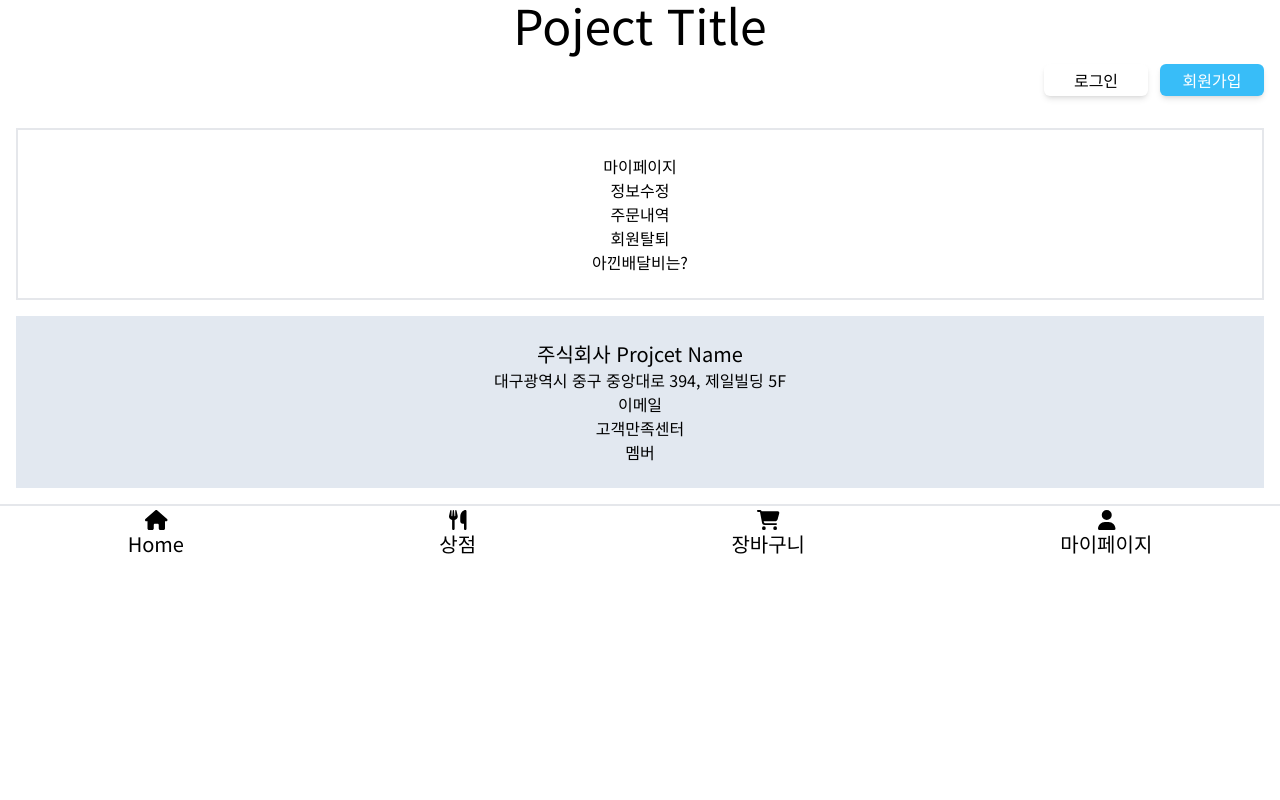
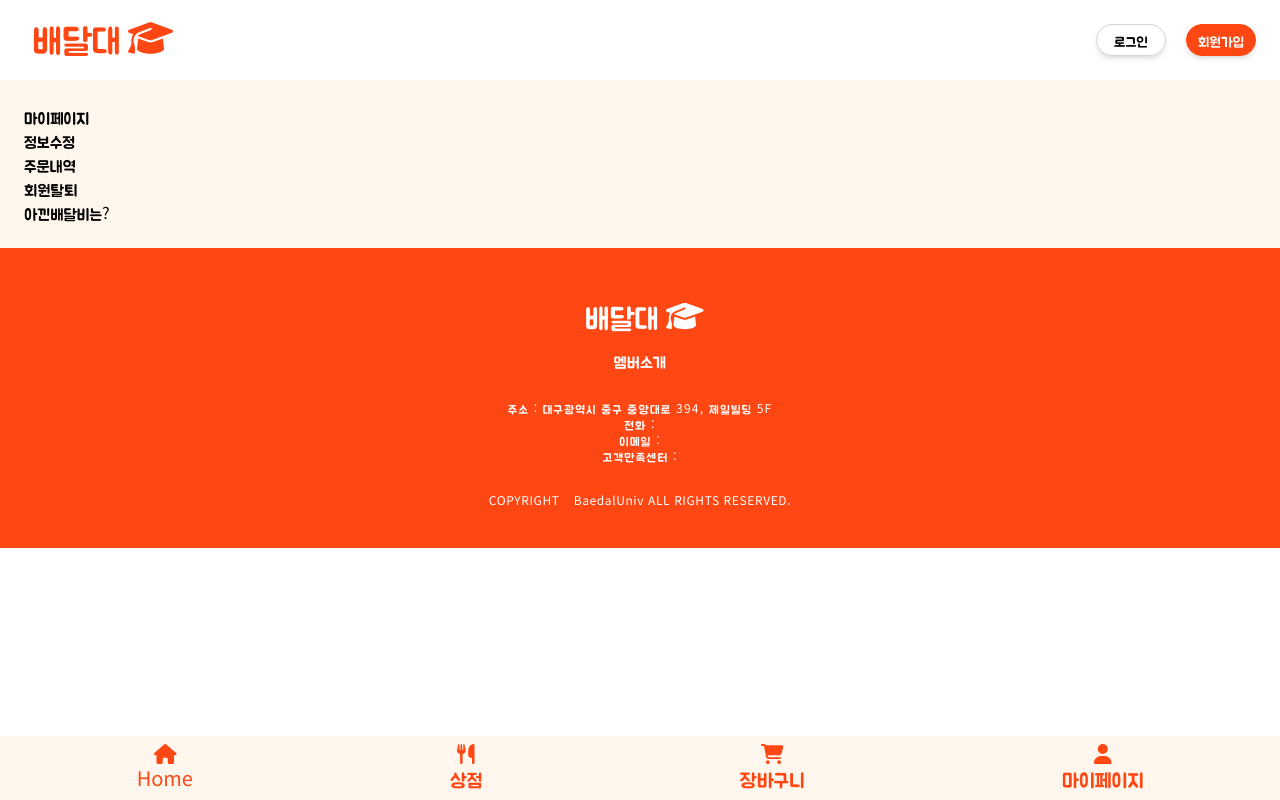
Before and after one commit to Banjae/BaedalUniv, a React (Create React App) app: page /Mypage in a window 1280 px wide. Built offline with nearby package versions, Linux system fonts and the light colour scheme.

Commit message:
헤더 / 푸터 / 고정메뉴 작업 및 메인컬러 설정

```diff
--- a/public/index.html
+++ b/public/index.html
@@ -6,7 +6,7 @@
     <!-- seo  적용 예정 -->
     <!-- favicon 적용 예정 -->
 
-    <title>배달돼?배달대!</title>
+    <title>배달대</title>
   </head>
   <body>
     <div id="root"></div>
--- a/src/App.css
+++ b/src/App.css
@@ -1,5 +1,10 @@
 @import url("https://fonts.googleapis.com/css2?family=Noto+Sans+KR:wght@300;400;500;700&display=swap");
 
+@font-face {
+  font-family: "baedal";
+  src: url("../src/assets/BMJUA_ttf.ttf");
+}
+
 body {
-  font-family: "Noto Sans KR", sans-serif;
+  font-family: "Noto Sans KR", "baedal", sans-serif;
 }
--- a/src/App.js
+++ b/src/App.js
@@ -20,9 +20,7 @@ import tw from "tailwind-styled-components";
 
 const Container = tw.div`
   p-6
-  m-4
-  text-center
-  border-2
+  bg-orange-50
 `;
 
 function App() {
--- a/src/components/FixMenu.js
+++ b/src/components/FixMenu.js
@@ -14,10 +14,11 @@ import tw from "tailwind-styled-components";
 const Fixmenu = () => {
   const Fix = tw.div`
     fixed
+    bottom-0
     w-full
     bg-white
-    border-t-2
     center
+    p-2
   `;
 
   const FixUl = tw.ul`
@@ -30,11 +31,11 @@ const Fixmenu = () => {
     flex-col
     items-center
     text-xl
-    m-1
+    text-main
   `;
   return (
     <>
-      <Fix>
+      <Fix className="bg-orange-50">
         <FixUl>
           <FixLi>
             <FontAwesomeIcon icon={faHouse} />
--- a/src/components/Footer.js
+++ b/src/components/Footer.js
@@ -1,32 +1,65 @@
 import React from "react";
 import { Link } from "react-router-dom";
+
+// FontAwesome Icon 적용
+import { FontAwesomeIcon } from "@fortawesome/react-fontawesome";
+import { faGraduationCap } from "@fortawesome/free-solid-svg-icons";
 
 // tailwind-styled-component
 import tw from "tailwind-styled-components";
 
-const Foot = tw.div`
-  bg-slate-200
-  p-6
-  m-4
+const Footer = () => {
+  const FootContainer = tw.div`
+  flex
+  flex-col
+  items-center
+  bg-main
+  text-white
+  p-10
+  `;
+
+  const FootTitle = tw.div`
+  text-3xl
+  font-baedal
+  text-main
+  text-white
+  m-3
+  `;
+
+  const FootUl = tw.ul`
   text-center
-`;
+  text-xs
+  tracking-widest
+  m-7
+  `;
 
-const Footer = () => {
+  const FootSpan = tw.span`
+  text-xs
+  text-slate-200
+  font-thin
+  `;
+
   return (
     <footer>
-      <Foot>
+      <FootContainer>
+        <FootTitle>
+          <span className="m-2">배달대</span>
+          <FontAwesomeIcon icon={faGraduationCap} />
+        </FootTitle>
         <div>
-          <div className="text-xl">주식회사 Projcet Name</div>
-          <ul>
-            <li> 대구광역시 중구 중앙대로 394, 제일빌딩 5F</li>
-            <li> 이메일 </li>
-            <li> 고객만족센터</li>
-            <li>
-              <Link to="/about">멤버</Link>
-            </li>
-          </ul>
+          <Link to="/About">멤버소개</Link>
         </div>
-      </Foot>
+        <FootUl>
+          <li>주소 : 대구광역시 중구 중앙대로 394, 제일빌딩 5F</li>
+          <li>전화 :</li>
+          <li>이메일 : </li>
+          <li>고객만족센터 :</li>
+        </FootUl>
+        <span className="text-xs tracking-wider">
+          {" "}
+          COPYRIGHT ㈜BaedalUniv ALL RIGHTS RESERVED.
+        </span>
+      </FootContainer>
     </footer>
   );
 };
--- a/src/components/Header.js
+++ b/src/components/Header.js
@@ -1,5 +1,9 @@
 import React from "react";
 import { Link } from "react-router-dom";
+
+// FontAwesome Icon 적용
+import { FontAwesomeIcon } from "@fortawesome/react-fontawesome";
+import { faGraduationCap } from "@fortawesome/free-solid-svg-icons";
 
 // tailwind-styled-component
 import tw from "tailwind-styled-components";
@@ -7,39 +11,62 @@ import tw from "tailwind-styled-components";
 const Header = () => {
   const userinfo = "";
 
-  const LogBt = tw.li`
+  const HeadContainer = tw.div`
   flex
-    rounded-md
-    border-sky-300
+  justify-between
+  bg-white
+  px-6
+  h-20
+  `;
+
+  const HeadTitle = tw.div`
+  flex
+  items-center
+  text-4xl
+  font-baedal
+  text-main
+  `;
+
+  const LogBt = tw.div`
+  flex
+  justify-center
+  items-center
+  rounded-full
   shadow-md
-    bg-white
-    w-1/12
+  border
+  border-gray-300
+  text-sm
+  w-1/2
   h-8
-    items-center
-    justify-center
+  `;
 
-  `;
   const SignBt = tw.li`
   flex
-    rounded-md
-    border-indigo-300
+  justify-center
+  items-center
+  rounded-full
   shadow-md
-    bg-sky-400
+  bg-main
+  border
+  border-main
   text-white
-    w-1/12
+  text-sm
+  w-1/2
   h-8
-    items-center
-    justify-center
   `;
 
   return (
     <header>
-      <div className="flex justify-center text-5xl">
-        <Link to="/">Poject Title</Link>
-      </div>
+      <HeadContainer>
+        <HeadTitle>
+          <Link to="/">
+            <span className="m-2">배달대</span>
+            <FontAwesomeIcon icon={faGraduationCap} />
+          </Link>
+        </HeadTitle>
         {/* user가 로그인 / 비로그인시 다르게 출력 */}
         {userinfo === "" ? (
-        <ul className="flex justify-end space-x-3 p-4">
+          <ul className="flex gap-5 items-center w-40">
             <LogBt>
               <Link to="/Login">로그인</Link>
             </LogBt>
@@ -57,12 +84,7 @@ const Header = () => {
             </SignBt>
           </ul>
         )}
-      {/* <li>
-          <Link to="/Login">로그인</Link>
-        </li>
-        <li>
-          <Link to="/Signup">회원가입</Link>
-        </li> */}
+      </HeadContainer>
     </header>
   );
 };
--- a/src/components/Loading.js
+++ b/src/components/Loading.js
@@ -14,6 +14,7 @@ const LoadingSpinner = tw.div`
   z-10
   animate-slider
   items-center
+  text-main
 `;
 
 const Loading = () => {
--- a/src/components/SearchBar.js
+++ b/src/components/SearchBar.js
@@ -8,6 +8,8 @@ const SearchBar = () => {
     text-center
     bg-red-200
     text-zinc-300
+    h-12
+    w-2/4
   `;
 
   return (
--- a/src/pages/Home.js
+++ b/src/pages/Home.js
@@ -6,7 +6,7 @@ import SearchBar from "../components/SearchBar";
 import Loading from "../components/Loading";
 
 // tailwind-styled-component
-// import tw from "tailwind-styled-components";
+import tw from "tailwind-styled-components";
 
 const Home = () => {
   return (
--- a/src/pages/SIgnup.js
+++ b/src/pages/SIgnup.js
@@ -13,6 +13,8 @@ const InputBt = tw.input`
   focus:border-4
   m-2
 `;
+
+
 
 const SIgnup = () => {
   const navigate = useNavigate();
--- a/src/pages/order/Order.js
+++ b/src/pages/order/Order.js
@@ -1,22 +1,25 @@
 // shop Order
 import React from "react";
 import { useNavigate } from "react-router-dom";
+
 // FontAwesome Icon 적용
 import { FontAwesomeIcon } from "@fortawesome/react-fontawesome";
 import { faChevronLeft } from "@fortawesome/free-solid-svg-icons";
+
 // tailwind-styled-component
-// import tw from "tailwind-styled-components";
-
+import tw from "tailwind-styled-components";
 
 const Order = () => {
   const navigate = useNavigate();
 
   return (
     <>
-      <div>주문하기 페이지입니다.</div>
-      <button onClick={() => navigate(-1)}>
-        <FontAwesomeIcon icon={faChevronLeft} />
-      </button>
+      <div>
+        주문하기 페이지입니다.
+        <button onClick={() => navigate(-1)}>
+          <FontAwesomeIcon icon={faChevronLeft} />
+        </button>
+      </div>
     </>
   );
 };
--- a/tailwind.config.js
+++ b/tailwind.config.js
@@ -16,6 +16,12 @@ module.exports = {
       animation: {
         slider: "slider 5s linear infinite",
       },
+      fontFamily: {
+        baedal: "baedal",
+      },
+      colors: {
+        main: "#ff4713",
+      },
     },
     plugins: [],
   },
```
Also changed, not shown: src/assets/BMJUA_ttf.ttf (added). Lines whose indentation alone changed are shown as unchanged.
